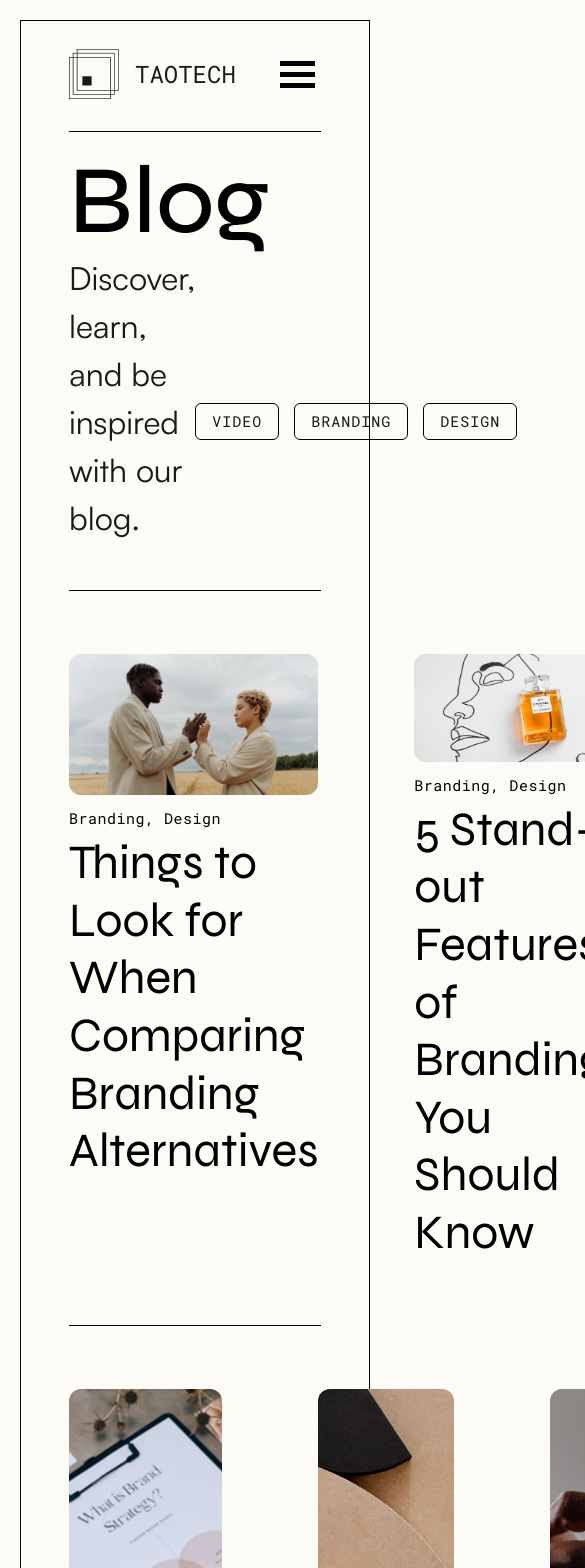
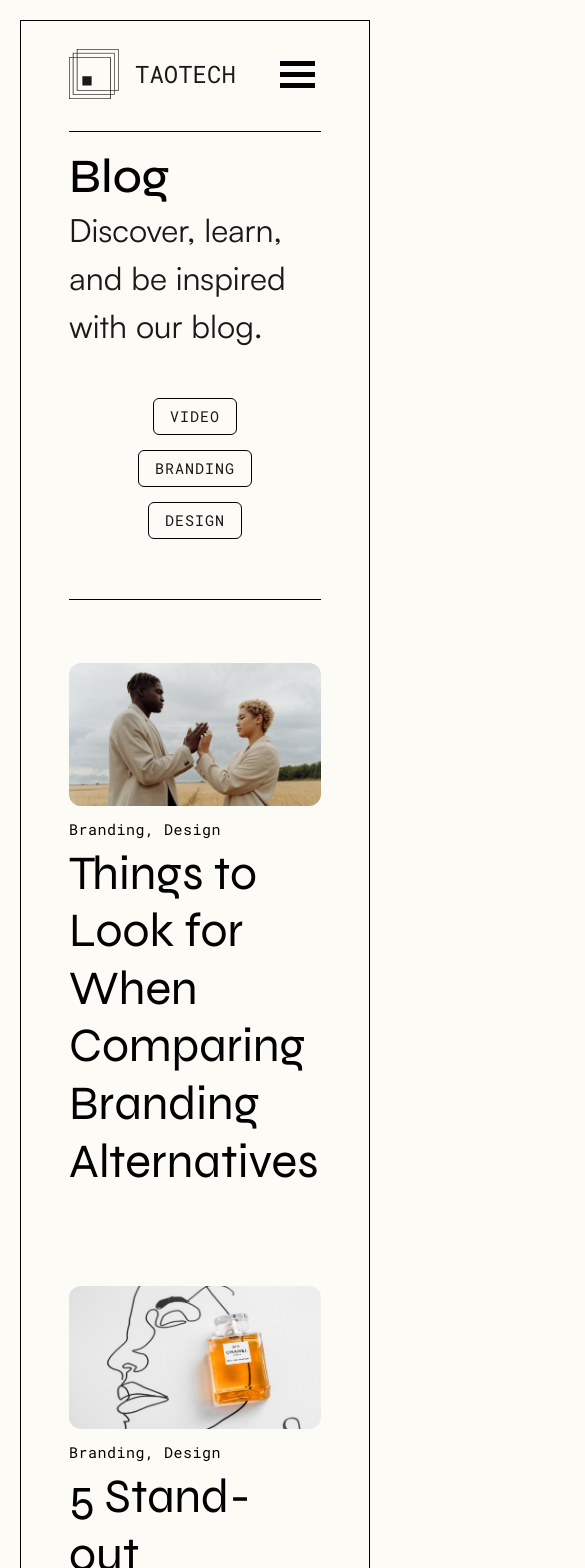
Before and after one commit to taodemy/website, a Next.js app: page /blog in a window 390 px wide. Shown: the top 1568 px of the page, 585 px wide, since content can reach past the window. Built offline with nearby package versions, Linux system fonts and the light colour scheme.

Commit message:
Enhance : responsive for blog ppage

```diff
--- a/components/Blog/BlogPosts.module.css
+++ b/components/Blog/BlogPosts.module.css
@@ -34,3 +34,15 @@
   display: flex;
   justify-content: space-between;
 }
+@media screen and (max-width: 1024px) {
+  .blog_gallery__small_group__line_one,
+  .blog_gallery__small_group__line_two {
+    flex-direction: column;
+  }
+}
+
+@media screen and (max-width: 743px) {
+  .blog_gallery__large_group{
+    flex-direction: column;
+  }
+}
--- a/components/Blog/BlogTitle.module.css
+++ b/components/Blog/BlogTitle.module.css
@@ -25,3 +25,12 @@
   align-items: center;
   gap: 15px;
 }
+@media screen and (max-width: 743px) {
+  .blog_title__sub_title {
+    flex-direction: column;
+  }
+  .blog_title__sub_title__button_group {
+    flex-direction: column;
+    margin-bottom: 60px;
+  }
+}
--- a/components/Blog/BlogTitle.tsx
+++ b/components/Blog/BlogTitle.tsx
@@ -1,12 +1,18 @@
 import styles from "./BlogTitle.module.css";
 import { fontSyne, fontSatoshi } from "@/pages/_app";
 import Button from "../base/Button";
+import EViewPortQuery from "@/constants/viewPortSize";
+import useMediaQuery from "@/hooks/useMediaQuery";
 
+const { PHONE } = EViewPortQuery;
 const BlogTitle = () => {
+  const isPhoneSize = useMediaQuery(PHONE);
   return (
     <section className={styles["blog_title"]}>
       <h1
-        className={`${fontSyne.className} global__heading--medium ${styles["blog_title__title"]} `}
+        className={`${fontSyne.className}
+        ${isPhoneSize ? "global__heading-h2" : "global__heading--medium"}
+        ${styles["blog_title__title"]} `}
       >
         Blog
       </h1>
--- a/components/general/InfoBlock/InfoBlock.module.css
+++ b/components/general/InfoBlock/InfoBlock.module.css
@@ -19,8 +19,7 @@
   font-weight: 500;
   text-transform: uppercase;
   color: var(--text-default);
-  margin: 16px 48px 16px 0;
-  height: 424px;
+  margin: 16px 48px 100px 0;
 }
 
 .info_block__title_text_small {
@@ -61,8 +60,8 @@
   flex-direction: column;
   justify-content: space-between;
   grid-column: 3;
-  height: 571px;
-  padding-left: 48px;
+  /* height: 571px; */
+  /* padding-left: 48px; */
 }
 
 .info_block__sign_up_content__text {
@@ -108,3 +107,19 @@
   transform: translateY(-25px);
   pointer-events: none;
 }
+
+@media screen and (max-width: 1024px) {
+  .info_block__title {
+    grid-column: 1/4;
+  }
+  .info_block__sign_up_content {
+    grid-column: 1/4;
+    margin-top: 52px;
+  }
+}
+
+@media screen and (max-width: 743px) {
+  .info_block__sign_up_content__form {
+    flex-direction: column;
+  }
+}
--- a/components/general/InfoBlock/InfoBlock.tsx
+++ b/components/general/InfoBlock/InfoBlock.tsx
@@ -1,7 +1,10 @@
 import styles from "./InfoBlock.module.css";
 import { fontSyne, fontSatoshi, fontRobotoMono } from "@/pages/_app";
 import Button from "../../base/Button";
+import EViewPortQuery from "@/constants/viewPortSize";
+import useMediaQuery from "@/hooks/useMediaQuery";
 
+const { PHONE } = EViewPortQuery;
 type InfoBlockType = "normal" | "smallHeading" | "input";
 type InfoProps = {
   sectionName: string;
@@ -20,6 +23,7 @@ const InfoBlock = ({
   content,
   buttonContent,
 }: InfoProps) => {
+  const isPhoneSize = useMediaQuery(PHONE);
   return (
     <section className={styles.info_block}>
       <div className={styles.info_block__title}>
@@ -34,7 +38,10 @@ const InfoBlock = ({
           </h1>
         ) : (
           <h1
-            className={`${fontSyne.className} global__uppercase-heading--medium ${styles.info_block__title_text}`}
+            className={`${fontSyne.className}
+            ${isPhoneSize ? "global__heading-h2" : "global__uppercase-heading--medium"} ${
+              styles.info_block__title_text
+            }`}
           >
             {title}
           </h1>
```
